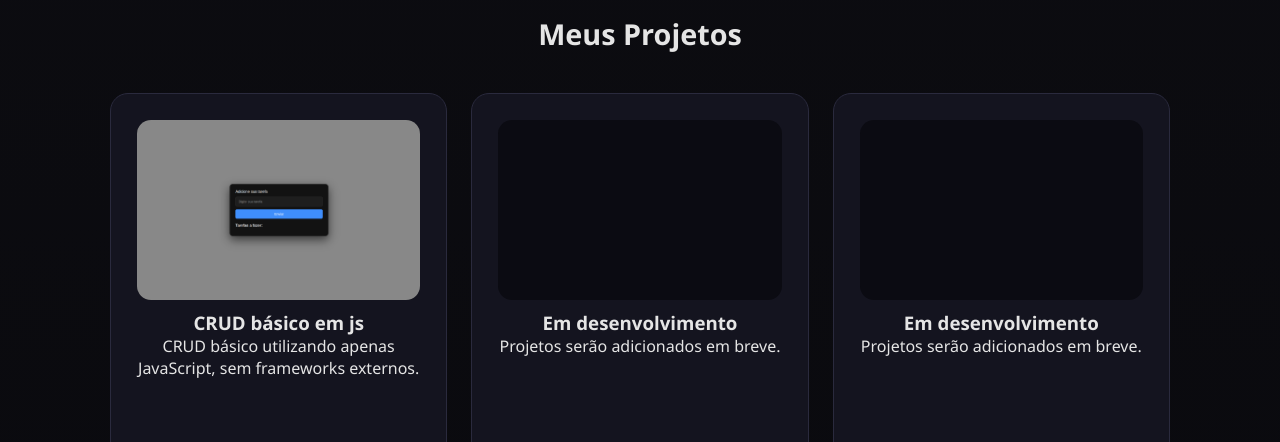
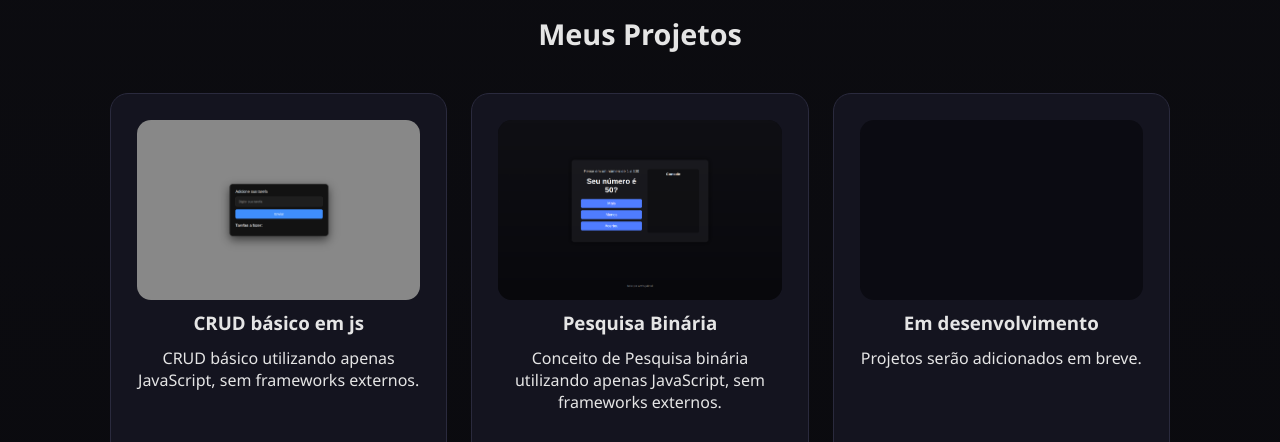
Before and after one commit to alwisgabriel/Alwisgabriel-Portfolio, a plain HTML site: page index.html in a window 1280 px wide. Shown: the part 1310-1752 px from the top of the page. Drawn offline with nearby package versions, Linux system fonts and the light colour scheme.

Commit message:
Adicionando um projeto ao portifólio

```diff
--- a/index.html
+++ b/index.html
@@ -104,12 +104,14 @@
 
       <!-- CARD -->
       <div class="projetos-card">
-        <div class="projetos-imagem"></div>
-        <h3>Em desenvolvimento</h3>
-        <p>Projetos serão adicionados em breve.</p>
+        <div class="projetos-imagem">
+          <img src="/assets/imgs/image.png" alt="foto projeto">
+        </div>
+        <h3>Pesquisa Binária</h3>
+        <p> Conceito de Pesquisa binária utilizando apenas JavaScript, sem frameworks externos.</p>
 
         <section class="botoes-links">
-          <a href="https://github.com/alwisgabriel/crud-basicojs" target="_blank">
+          <a href="https://github.com/alwisgabriel/pesquisa-binaria" target="_blank">
             <button type="button">
               <i class="bi bi-github"></i>
               <span>GitHub</span>
@@ -117,7 +119,7 @@
 
           </a>
 
-          <a href="#">
+          <a href="https://alwisgabriel.github.io/pesquisa-binaria/" target="_blank">
             <button type="button">
               <i class="bi bi-wifi"></i>
               <span>Ver online</span>
--- a/styles/style.css
+++ b/styles/style.css
@@ -176,6 +176,10 @@ section#sobre {
   display: flex;
   flex-direction: column;
   justify-content: space-between;
+}
+
+.projetos-card h3 {
+  margin-bottom: 12px;
 }
 
 .projetos-imagem {
```
Also changed, not shown: assets/imgs/image.png (added).
